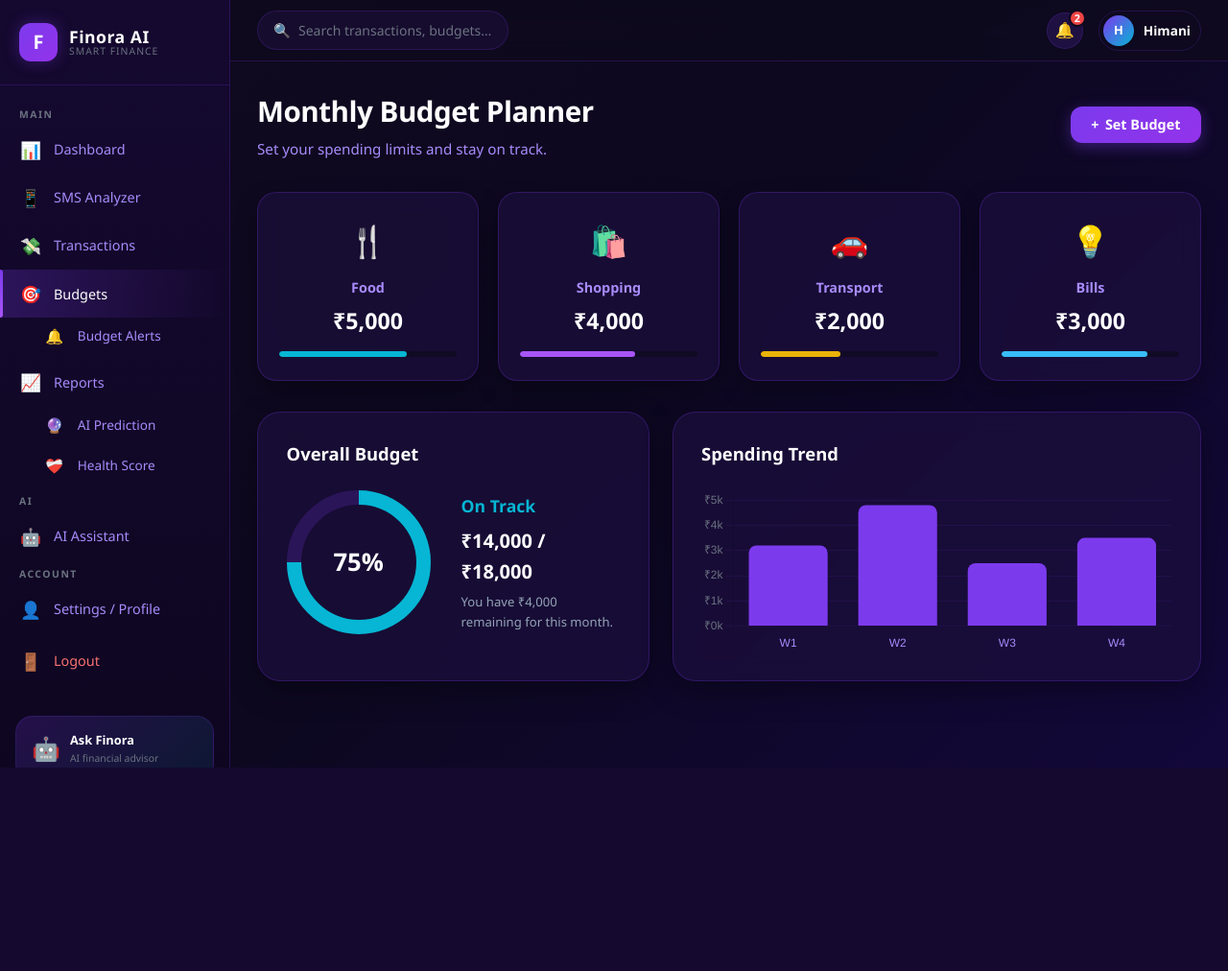
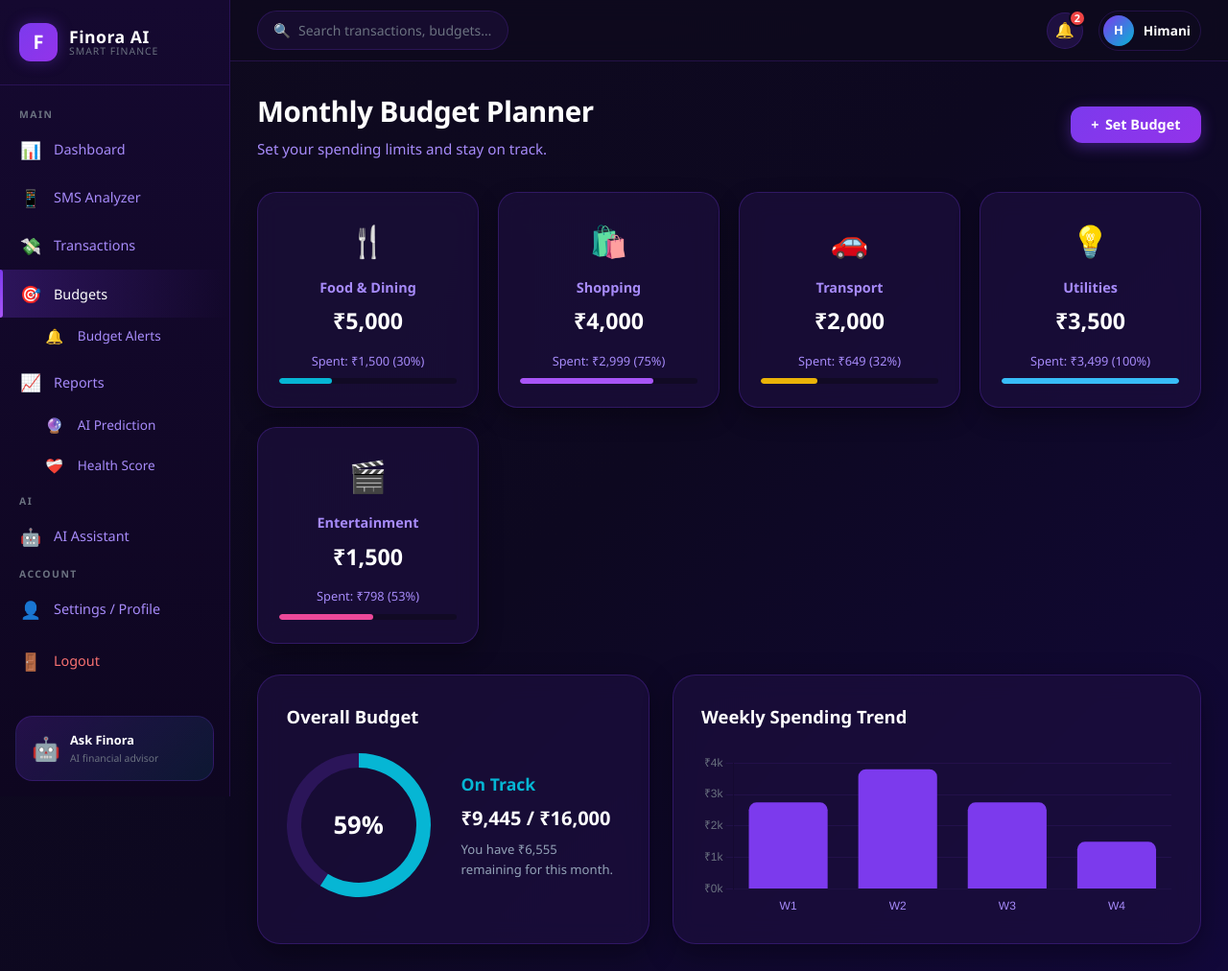
Before and after one commit to himani2186/FinoraAI, a Flask app: page /budgets in a window 1280 px wide. Shown: the whole page at 96% size. Before the commit the page ends 800 px from the top, so only its background shows below. Run offline with Flask 3, Linux system fonts and the light colour scheme; a user stored in the database is signed in.

Commit message:
add.
final updated one

```diff
--- a/app.py
+++ b/app.py
@@ -309,11 +309,78 @@ def _register_routes(app: Flask) -> None:
         current_budgets = Budget.query.filter_by(
             user_id=uid, month=now.month, year=now.year
         ).all()
+
+        # Synchronize spent_amount from actual transactions for accuracy
+        for b in current_budgets:
+            spent = db.session.query(db.func.coalesce(db.func.sum(Transaction.amount), 0)).filter(
+                Transaction.user_id == uid,
+                Transaction.category == b.category,
+                Transaction.type == 'expense',
+                db.extract('month', Transaction.date) == now.month,
+                db.extract('year', Transaction.date) == now.year,
+            ).scalar()
+            b.spent_amount = float(spent)
+        db.session.commit()
+
+        total_budget = sum(float(b.limit_amount) for b in current_budgets)
+        total_spent  = sum(float(b.spent_amount or 0) for b in current_budgets)
+        remaining    = max(0.0, total_budget - total_spent)
+        pct_used     = round(total_spent / total_budget * 100) if total_budget > 0 else 0
+
+        CATEGORY_ICONS = {
+            'Food & Dining': '🍴', 'Food': '🍴', 'Shopping': '🛍️',
+            'Transport': '🚗', 'Utilities': '💡', 'Bills & Utilities': '💡',
+            'Entertainment': '🎬', 'Health': '💊', 'Education': '📚',
+            'Travel': '✈️', 'Rent': '🏠', 'Other': '📂'
+        }
+        CATEGORY_COLORS = {
+            'Food & Dining': '#06b6d4', 'Food': '#06b6d4', 'Shopping': '#a855f7',
+            'Transport': '#eab308', 'Utilities': '#38bdf8', 'Bills & Utilities': '#38bdf8',
+            'Entertainment': '#ec4899', 'Health': '#10b981', 'Other': '#8b5cf6'
+        }
+
+        budget_cards = []
+        for b in current_budgets:
+            pct = round(float(b.spent_amount or 0) / float(b.limit_amount) * 100) if b.limit_amount and float(b.limit_amount) > 0 else 0
+            budget_cards.append({
+                'id': b.id,
+                'category': b.category,
+                'icon': CATEGORY_ICONS.get(b.category, '📂'),
+                'color': CATEGORY_COLORS.get(b.category, '#7c3aed'),
+                'limit_amount': float(b.limit_amount),
+                'spent_amount': float(b.spent_amount or 0),
+                'remaining': max(0.0, float(b.limit_amount) - float(b.spent_amount or 0)),
+                'pct': min(pct, 100),
+                'raw_pct': pct,
+            })
+
+        # Weekly spending data for this month for the trend chart
+        weekly_spending = [0, 0, 0, 0]
+        txns = Transaction.query.filter(
+            Transaction.user_id == uid,
+            Transaction.type == 'expense',
+            db.extract('month', Transaction.date) == now.month,
+            db.extract('year', Transaction.date) == now.year,
+        ).all()
+        for t in txns:
+            day = t.date.day if hasattr(t.date, 'day') else 1
+            week_idx = min(3, (day - 1) // 7)
+            weekly_spending[week_idx] += float(t.amount)
+        weekly_spending = [round(w) for w in weekly_spending]
+        if sum(weekly_spending) == 0 and total_spent > 0:
+            weekly_spending = [round(total_spent * 0.25), round(total_spent * 0.3), round(total_spent * 0.2), round(total_spent * 0.25)]
+
         return render_template(
             'budgets.html',
             user=user,
             categories=categories,
             budgets=current_budgets,
+            budget_cards=budget_cards,
+            total_budget=total_budget,
+            total_spent=total_spent,
+            remaining=remaining,
+            pct_used=pct_used,
+            weekly_spending=weekly_spending,
             current_month=now.strftime('%B %Y'),
         )
 
@@ -744,8 +811,18 @@ def _register_routes(app: Flask) -> None:
             user_id=uid, category=category, month=month, year=year
         ).first()
 
+        # Calculate actual spent amount from transactions for this category, month, and year
+        spent = db.session.query(db.func.coalesce(db.func.sum(Transaction.amount), 0)).filter(
+            Transaction.user_id == uid,
+            Transaction.category == category,
+            Transaction.type == 'expense',
+            db.extract('month', Transaction.date) == month,
+            db.extract('year', Transaction.date) == year,
+        ).scalar()
+
         if existing:
             existing.limit_amount = limit
+            existing.spent_amount = float(spent)
             db.session.commit()
             return jsonify({'success': True, 'data': existing.to_dict()}), 200
 
@@ -753,7 +830,7 @@ def _register_routes(app: Flask) -> None:
             user_id=uid,
             category=category,
             limit_amount=limit,
-            spent_amount=0,
+            spent_amount=float(spent),
             month=month,
             year=year,
         )
--- a/templates/budgets.html
+++ b/templates/budgets.html
@@ -242,47 +242,34 @@
   </button>
 </div>
 
-<!-- 4 Top Category Cards -->
+<!-- Category Budget Cards Grid -->
 <div class="budget-cards-grid">
-  <!-- Food -->
-  <div class="b-card">
-    <div class="b-icon">🍴</div>
-    <div class="b-name">Food</div>
-    <div class="b-amount">₹5,000</div>
-    <div class="progress-bar-bg">
-      <div class="progress-bar-fill" style="width: 72%; background: #06b6d4;"></div>
+  {% if budget_cards %}
+    {% for b in budget_cards %}
+    <div class="b-card" onclick="editBudget('{{ b.category }}', {{ b.limit_amount }})" style="cursor: pointer;" title="Click to edit budget">
+      <div class="b-icon">{{ b.icon }}</div>
+      <div class="b-name">{{ b.category }}</div>
+      <div class="b-amount">₹{{ "{:,.0f}".format(b.limit_amount) }}</div>
+      <div style="font-size: 0.8rem; color: #a78bfa; margin-bottom: 0.5rem;">
+        Spent: ₹{{ "{:,.0f}".format(b.spent_amount) }} ({{ b.raw_pct }}%)
+      </div>
+      <div class="progress-bar-bg">
+        <div class="progress-bar-fill" style="width: {{ b.pct }}%; background: {{ b.color }};"></div>
+      </div>
     </div>
-  </div>
-
-  <!-- Shopping -->
-  <div class="b-card">
-    <div class="b-icon">🛍️</div>
-    <div class="b-name">Shopping</div>
-    <div class="b-amount">₹4,000</div>
-    <div class="progress-bar-bg">
-      <div class="progress-bar-fill" style="width: 65%; background: #a855f7;"></div>
+    {% endfor %}
+  {% else %}
+    <div class="b-card" style="grid-column: 1 / -1; padding: 2.5rem 1rem;">
+      <div class="b-icon">🎯</div>
+      <div class="b-name" style="font-size: 1.1rem; color: #ffffff;">No Budgets Set Yet</div>
+      <div style="color: #a78bfa; font-size: 0.85rem; margin: 0.5rem 0 1rem 0;">
+        Set your first category budget to track and control your monthly expenses.
+      </div>
+      <button type="button" class="btn-set-budget" onclick="openBudgetModal()">
+        <span>+</span> Set First Budget
+      </button>
     </div>
-  </div>
-
-  <!-- Transport -->
-  <div class="b-card">
-    <div class="b-icon">🚗</div>
-    <div class="b-name">Transport</div>
-    <div class="b-amount">₹2,000</div>
-    <div class="progress-bar-bg">
-      <div class="progress-bar-fill" style="width: 45%; background: #eab308;"></div>
-    </div>
-  </div>
-
-  <!-- Bills -->
-  <div class="b-card">
-    <div class="b-icon">💡</div>
-    <div class="b-name">Bills</div>
-    <div class="b-amount">₹3,000</div>
-    <div class="progress-bar-bg">
-      <div class="progress-bar-fill" style="width: 82%; background: #38bdf8;"></div>
-    </div>
-  </div>
+  {% endif %}
 </div>
 
 <!-- Dual Analytics Cards -->
@@ -293,19 +280,21 @@
     <div class="gauge-wrapper">
       <div class="gauge-circle">
         <canvas id="overallGaugeChart"></canvas>
-        <div class="gauge-text">75%</div>
+        <div class="gauge-text">{{ pct_used }}%</div>
       </div>
       <div class="gauge-info">
-        <div class="status-badge">On Track</div>
-        <div class="ratio">₹14,000 / ₹18,000</div>
-        <div class="hint">You have ₹4,000 remaining for this month.</div>
+        <div class="status-badge" style="color: {{ '#ef4444' if pct_used >= 90 else ('#eab308' if pct_used >= 70 else '#06b6d4') }};">
+          {{ 'Critical Alert' if pct_used >= 90 else ('Caution' if pct_used >= 70 else 'On Track') }}
+        </div>
+        <div class="ratio">₹{{ "{:,.0f}".format(total_spent) }} / ₹{{ "{:,.0f}".format(total_budget) }}</div>
+        <div class="hint">You have ₹{{ "{:,.0f}".format(remaining) }} remaining for this month.</div>
       </div>
     </div>
   </div>
 
   <!-- Spending Trend Bar Chart -->
   <div class="analytics-card">
-    <h3 class="analytics-title">Spending Trend</h3>
+    <h3 class="analytics-title">Weekly Spending Trend</h3>
     <div class="trend-canvas-container">
       <canvas id="spendingTrendChart"></canvas>
     </div>
@@ -324,18 +313,26 @@
       <div class="form-group">
         <label class="form-label">Category</label>
         <select class="modal-input" id="bCategory">
-          <option value="Food & Dining">Food & Dining</option>
-          <option value="Shopping">Shopping</option>
-          <option value="Transport">Transport</option>
-          <option value="Utilities">Bills & Utilities</option>
-          <option value="Entertainment">Entertainment</option>
-          <option value="Health">Health</option>
+          {% if categories %}
+            {% for c in categories %}
+              {% if c.name not in ['Salary', 'Freelance', 'Investment'] %}
+              <option value="{{ c.name }}">{{ c.icon }} {{ c.name }}</option>
+              {% endif %}
+            {% endfor %}
+          {% else %}
+            <option value="Food & Dining">🍔 Food & Dining</option>
+            <option value="Shopping">🛍️ Shopping</option>
+            <option value="Transport">🚗 Transport</option>
+            <option value="Utilities">💡 Utilities</option>
+            <option value="Entertainment">🎬 Entertainment</option>
+            <option value="Health">💊 Health</option>
+          {% endif %}
         </select>
       </div>
 
       <div class="form-group">
         <label class="form-label">Monthly Limit (₹)</label>
-        <input type="number" step="100" class="modal-input" id="bLimit" placeholder="e.g. 5000" required />
+        <input type="number" step="100" min="1" class="modal-input" id="bLimit" placeholder="e.g. 5000" required />
       </div>
 
       <button type="submit" class="btn-set-budget" style="width: 100%; justify-content: center; margin-top: 1.5rem; padding: 0.85rem;">
@@ -355,6 +352,14 @@ function closeBudgetModal() {
   document.getElementById('budgetModal').style.display = 'none';
 }
 
+function editBudget(category, limit) {
+  const sel = document.getElementById('bCategory');
+  if (sel) sel.value = category;
+  const inp = document.getElementById('bLimit');
+  if (inp) inp.value = limit;
+  openBudgetModal();
+}
+
 async function submitBudget(e) {
   e.preventDefault();
   const category = document.getElementById('bCategory').value;
@@ -368,7 +373,7 @@ async function submitBudget(e) {
     });
     const data = await res.json();
     if (data.success) {
-      alert('Budget updated!');
+      closeBudgetModal();
       window.location.reload();
     } else {
       alert(data.error || 'Failed to save budget.');
@@ -383,12 +388,16 @@ document.addEventListener('DOMContentLoaded', function() {
   // Gauge Donut
   const gaugeCtx = document.getElementById('overallGaugeChart');
   if (gaugeCtx) {
+    const pct = {{ pct_used }};
     new Chart(gaugeCtx, {
       type: 'doughnut',
       data: {
         datasets: [{
-          data: [75, 25],
-          backgroundColor: ['#06b6d4', 'rgba(124, 58, 237, 0.2)'],
+          data: [pct, Math.max(0, 100 - pct)],
+          backgroundColor: [
+            pct >= 90 ? '#ef4444' : (pct >= 70 ? '#eab308' : '#06b6d4'),
+            'rgba(124, 58, 237, 0.2)'
+          ],
           borderWidth: 0,
         }]
       },
@@ -412,7 +421,7 @@ document.addEventListener('DOMContentLoaded', function() {
       data: {
         labels: ['W1', 'W2', 'W3', 'W4'],
         datasets: [{
-          data: [3200, 4800, 2500, 3500],
+          data: {{ weekly_spending | tojson }},
           backgroundColor: '#7c3aed',
           borderRadius: 8,
           hoverBackgroundColor: '#a855f7'
@@ -428,7 +437,7 @@ document.addEventListener('DOMContentLoaded', function() {
             borderColor: '#7c3aed',
             borderWidth: 1,
             callbacks: {
-              label: function(c) { return ' ₹' + c.parsed.y; }
+              label: function(c) { return ' ₹' + c.parsed.y.toLocaleString('en-IN'); }
             }
           }
         },
```
Also changed, not shown: test_app.py (+7 -2 lines).
